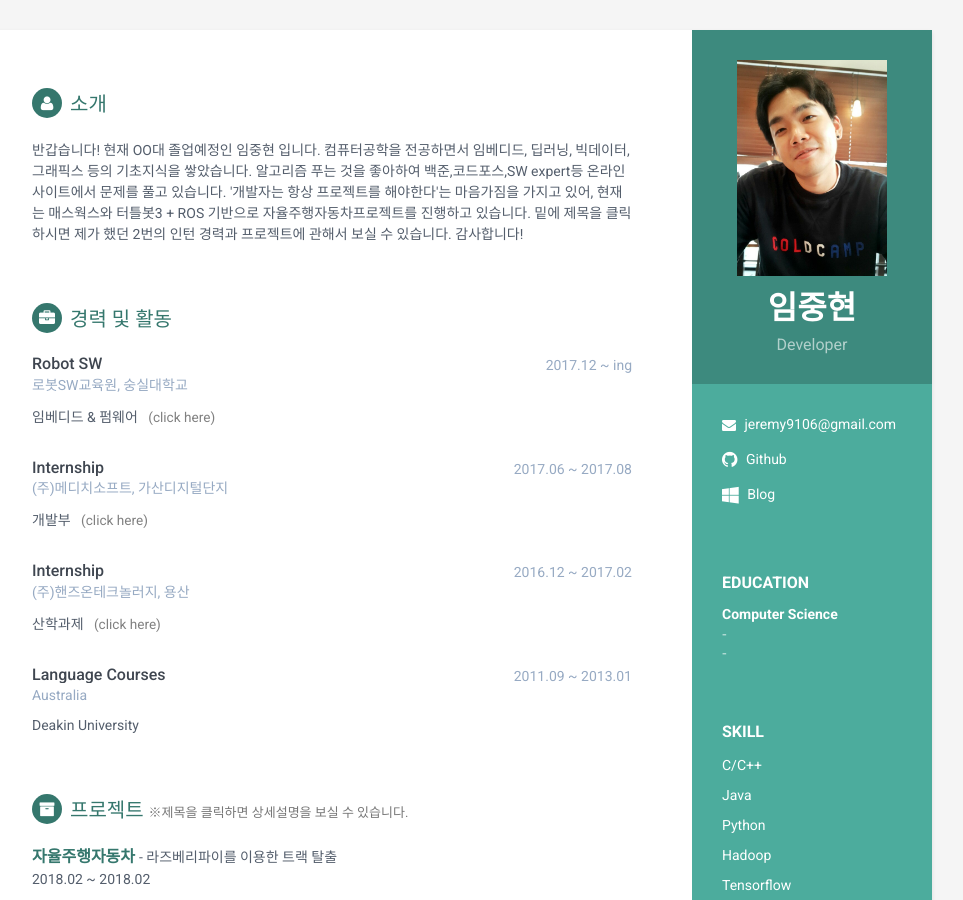
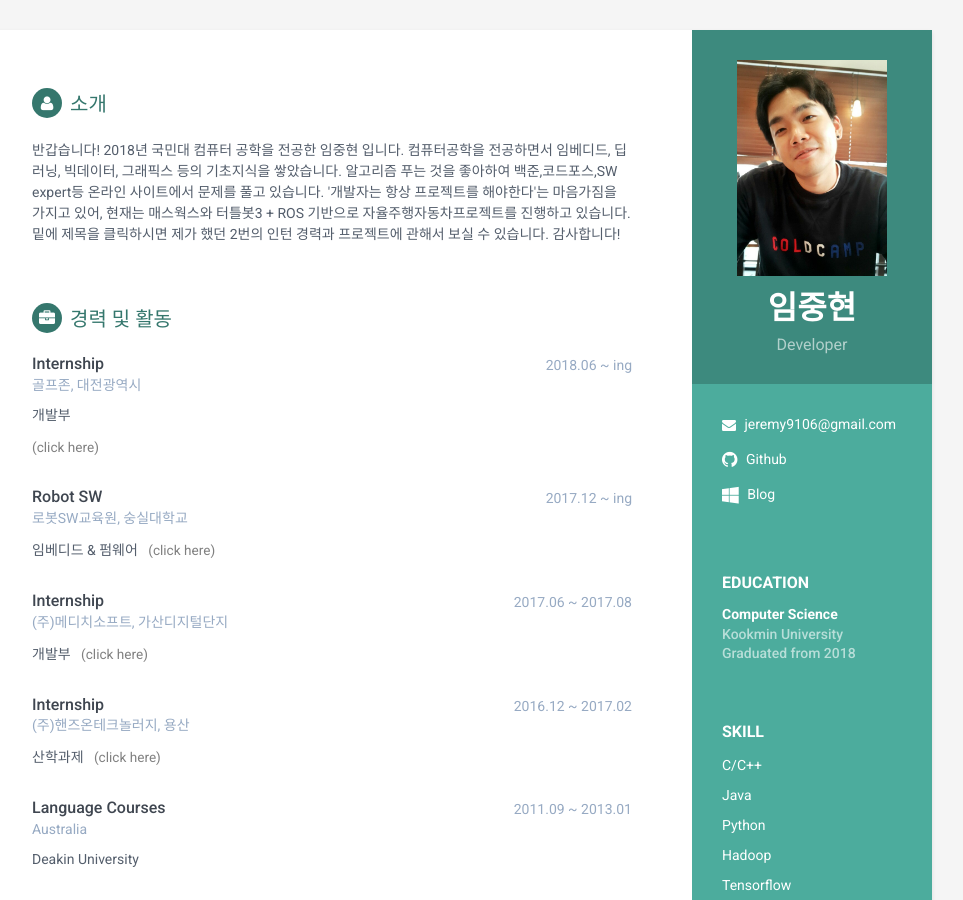
Before and after one commit to rim0621/rim0621.github.io, a Jekyll site: the page index.html, which Jekyll copies as it is, in a window 1280 px wide and 900 px high. Shown: the whole window, without its empty margins (188-1151 px from the left). Built offline with Jekyll 4.4.1, drawn with Linux system fonts in a browser that asks for light colours.

Commit message:
2018-06-22

```diff
--- a/index.html
+++ b/index.html
@@ -62,8 +62,8 @@
         <h2 class="container-block-title">Education</h2>
         <div class="item">
           <h4 class="degree">Computer Science</h4>
-          <h5 class="meta">-</h5>
-          <div class="time">-</div>
+          <h5 class="meta">Kookmin University</h5>
+          <div class="time">Graduated from 2018</div>
         </div>
       </div>
       <!--//education-container-->
@@ -117,7 +117,7 @@
         <h2 class="section-title"><i class="fa fa-user"></i>소개 </h2>
         <div class="summary">
           <p>
-            반갑습니다! 현재 OO대 졸업예정인 임중현 입니다.
+            반갑습니다! 2018년 국민대 컴퓨터 공학을 전공한 임중현 입니다.
             컴퓨터공학을 전공하면서 임베디드, 딥러닝, 빅데이터, 그래픽스 등의 기초지식을 쌓았습니다.
             알고리즘 푸는 것을 좋아하여 백준,코드포스,SW expert등 온라인 사이트에서 문제를 풀고 있습니다.
             '개발자는 항상 프로젝트를 해야한다'는 마음가짐을 가지고 있어, 현재는 매스웍스와 터틀봇3 + ROS 기반으로 자율주행자동차프로젝트를 진행하고 있습니다.
@@ -130,6 +130,53 @@
       <!--경력-->
       <section class="section experiences-section">
         <h2 class="section-title"><i class="fa fa-briefcase"></i>경력 및 활동</h2>
+
+
+
+                <div class="item">
+                  <div class="meta">
+                    <div class="upper-row">
+                      <h3 class="job-title">Internship</h3>
+                      <div class="time">2018.06 ~ ing</div>
+                    </div>
+                    <!--//upper-row-->
+                    <div class="company">골프존, 대전광역시 </div>
+                  </div>
+                  <!--//meta-->
+                  <div class="details">
+                    <p>개발부 &nbsp; </p>
+                      <span class="project-title">
+             <a class="anchor" data-toggle="modal" data-target="#TODOModal4" style="color:gray"> <small style="cursor:pointer">(click here)</small></a>
+             </span>
+                      <div id="TODOModal4" class="modal fade" role="dialog">
+                        <div class="modal-dialog">
+                          <!-- Modal content-->
+                          <div class="modal-content">
+                            <div class="modal-header">
+                              <button type="button" class="close" data-dismiss="modal">&times;</button>
+                              <h4 class="modal-title">
+                        <span class="glyphicon glyphicon-level-up">&nbsp;Internship</span>
+                      </h4>
+                            </div>
+                            <div class="modal-body">
+                              <div class="panel panel-default">
+                                <div class="panel-heading">what to do</div>
+                                <div class="panel-body">
+                                  <ul class="normal">
+                                    <li> ing </li>
+                                  </ul>
+                                </div>
+                              </div>
+                            </div>
+                          </div>
+                        </div>
+                      </div>
+                    </p>
+                  </div>
+                  <!--//details-->
+                </div>
+                <!--//item-->
+                <!--end-->
 
 
         <div class="item">
```
